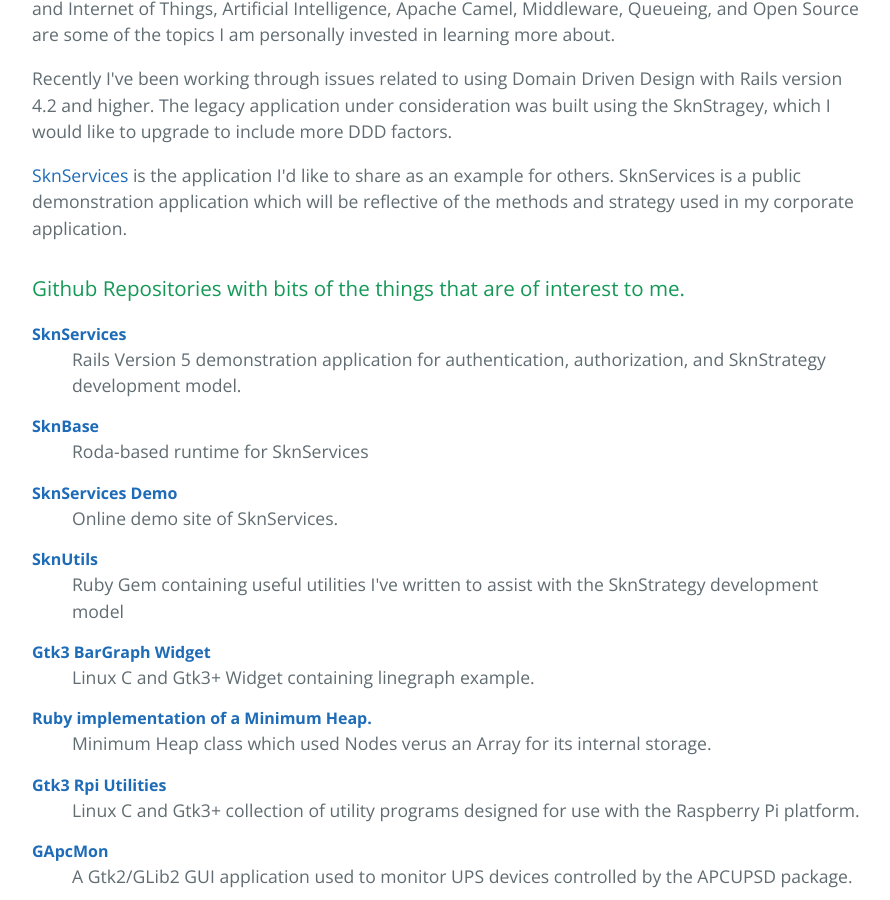
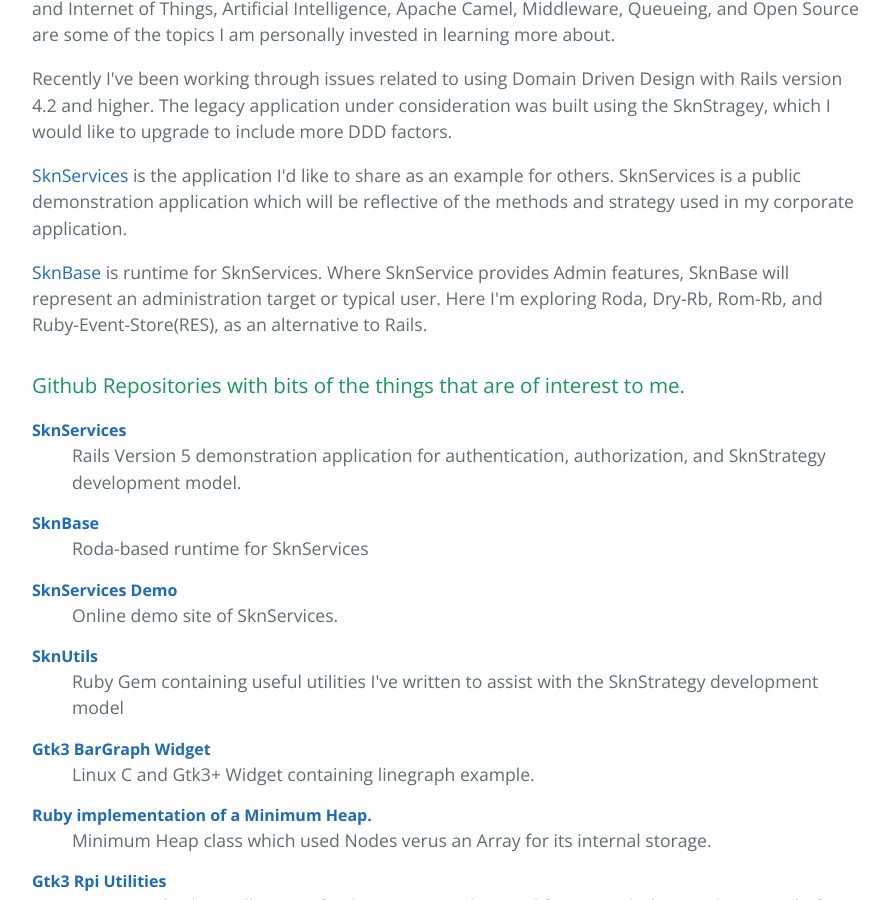
Before and after one commit to skoona/skoona.github.io, a Jekyll site: the page built from index.html, in a window 1280 px wide and 900 px high, scrolled down 544 px. Shown: the whole window, without its empty margins (192-1082 px from the left). Built offline with Jekyll 4.4.1, drawn with Linux system fonts in a browser that asks for light colours; comment, search, counter and statistics services are not loaded.

Commit message:
Adding SknBase

```diff
--- a/index.html
+++ b/index.html
@@ -19,6 +19,10 @@
 
 <p><a href="https://skoona.github.io/SknServices/">SknServices</a> is the application I'd like to share as an example for others.  SknServices
 	is a public demonstration application which will be reflective of the methods and strategy used in my corporate application.</p>
+
+<p><a href="https://skoona.github.io/skn_base/">SknBase</a> is runtime for SknServices.  Where SknService provides Admin features, SknBase
+	will represent an administration target or typical user.  Here I'm exploring Roda, Dry-Rb, Rom-Rb, and Ruby-Event-Store(RES), as an
+	alternative to Rails.</p>
 
 
 <h3>Github Repositories with bits of the things that are of interest to me.</h3>
```
